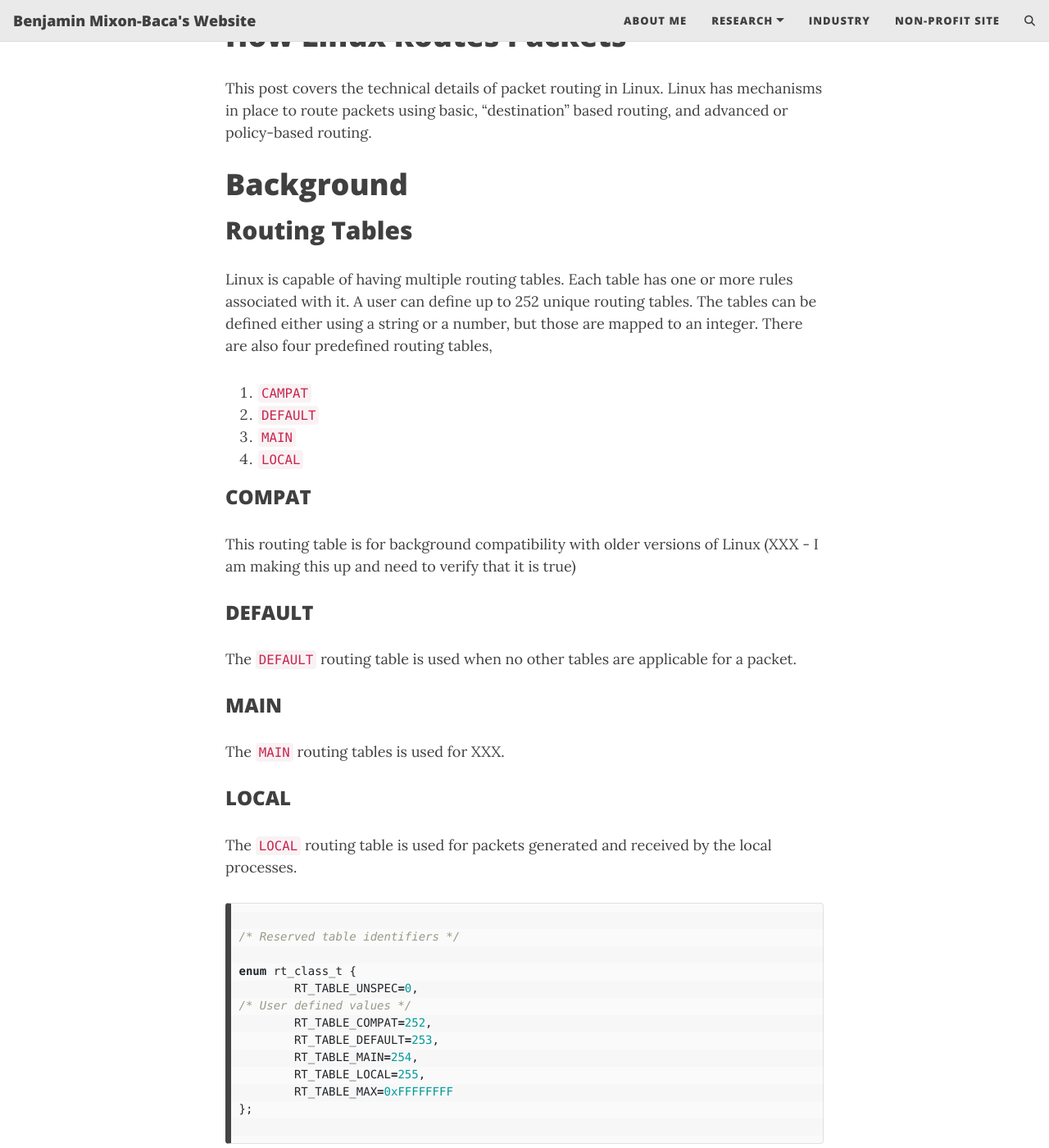
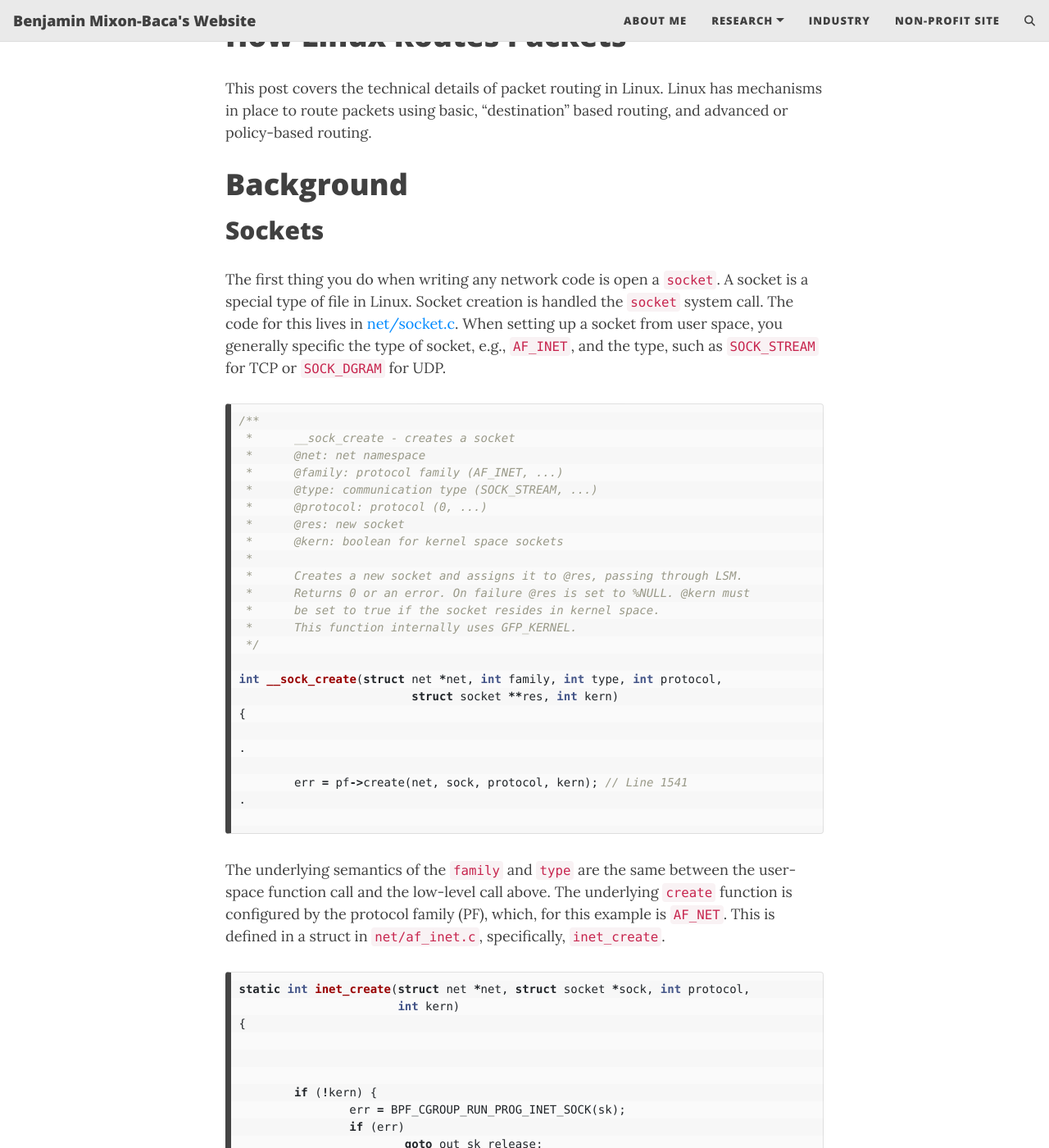
Before and after one commit to bmixonba/bmixonba.github.io, a Jekyll site: the page built from _posts/2025-05-21-Linux-Routing.md, in a window 1280 px wide and 1400 px high, scrolled down 226 px. Shown: the whole window at 82% size. Built offline with Jekyll 4.4.1, drawn with Linux system fonts in a browser that asks for light colours; comment, search, counter and statistics services are not loaded; some of the changed text lies outside the part shown.

Commit message:
Updating Routing blog.

````diff
--- a/_posts/2025-05-21-Linux-Routing.md
+++ b/_posts/2025-05-21-Linux-Routing.md
@@ -7,6 +7,65 @@
 
 # Background
 
+## Sockets
+
+The first thing you do when writing any network code is open a `socket`. A socket is a special type
+of file in Linux. Socket creation is handled the `socket` system call. The code for this
+lives in [net/socket.c](https://github.com/torvalds/linux/blob/master/net/socket.c#L1621). When
+setting up a socket from user space, you generally specific the type of socket, e.g., `AF_INET`,
+and the type, such as `SOCK_STREAM` for TCP or `SOCK_DGRAM` for UDP.
+
+
+```c
+/**
+ *	__sock_create - creates a socket
+ *	@net: net namespace
+ *	@family: protocol family (AF_INET, ...)
+ *	@type: communication type (SOCK_STREAM, ...)
+ *	@protocol: protocol (0, ...)
+ *	@res: new socket
+ *	@kern: boolean for kernel space sockets
+ *
+ *	Creates a new socket and assigns it to @res, passing through LSM.
+ *	Returns 0 or an error. On failure @res is set to %NULL. @kern must
+ *	be set to true if the socket resides in kernel space.
+ *	This function internally uses GFP_KERNEL.
+ */
+
+int __sock_create(struct net *net, int family, int type, int protocol,
+			 struct socket **res, int kern)
+{
+
+.
+
+	err = pf->create(net, sock, protocol, kern); // Line 1541
+.
+
+```
+
+The underlying semantics of the `family` and `type` are the same between the user-space function
+call and the low-level call above. The underlying `create` function is configured by the
+protocol family (PF), which, for this example is `AF_NET`. This is defined in a struct in `net/af_inet.c`,
+specifically, `inet_create`.
+
+```c
+static int inet_create(struct net *net, struct socket *sock, int protocol,
+		       int kern)
+{
+
+
+
+	if (!kern) {
+		err = BPF_CGROUP_RUN_PROG_INET_SOCK(sk);
+		if (err)
+			goto out_sk_release;
+	}
+
+```
+Figure. Socket creation in [`net/af_net.c`](https://github.com/torvalds/linux/blob/master/net/ipv4/af_inet.c#L252)
+
+
+I am currently not sure how the `create` set
 
 ## Routing Tables
 
@@ -52,6 +111,7 @@
 
 ```
 Figure X. [Identifiers for routing tables.](https://elixir.bootlin.com/linux/v6.14.4/source/include/uapi/linux/rtnetlink.h#L355)
+
 
 # Lifetime of a packet
 
@@ -123,9 +183,42 @@
 ### Listen
 
 The listen system call is implemented using the following kernel datastructures and functions.
+
+```c
+
+const struct proto_ops inet_stream_ops = {
+	.family		   = PF_INET,
+	.owner		   = THIS_MODULE,
+
+	.listen		   = inet_listen,
+	.setsockopt	   = sock_common_setsockopt,
+	.getsockopt	   = sock_common_getsockopt,
+	.sendmsg	   = inet_sendmsg,
+	.recvmsg	   = inet_recvmsg,
+```
+Figure X. Data stuctures for `PROTO_STREAM`/TCP sockets as defined in [`net/af_inet.c`](https://github.com/torvalds/linux/blob/master/net/ipv4/af_inet.c#L1052)
+
+
+```c
+/*
+ *	Move a socket into listening state.
+ */
+int inet_listen(struct socket *sock, int backlog)
+{
+
+```
+Figure `listen` for `AF_NET` is implemented in [`af_inet.c`](https://github.com/torvalds/linux/blob/master/net/ipv4/af_inet.c#L252)
+
+
 The inet\_connection\_sock\_af\_ops struct ipv4_specific contains callback functions for
 processing received tcp packets. The `conn\_request` member is eventually called be the
 Linux `socket` is in the `LISTEN` state, per the comments.
+
+
+The input function will eventually call the `ip_route_output_slow` function to send the response
+out the proper device.
+
+##### Routing outgoing packets.
 
 ```c
 
@@ -283,6 +376,108 @@
 Figure X. FIB look up in [`ip_fib.c`](https://github.com/torvalds/linux/blob/master/include/net/ip_fib.h#L374)
 
 
+```c
+
+
+#### IPsec support in Linux
+
+XFRM is used to support IPsec in the Linux kernel [link](https://docs.cilium.io/en/latest/reference-guides/xfrm/index.html)
+int __xfrm_policy_check(struct sock *sk, int dir, struct sk_buff *skb,
+			unsigned short family)
+{
+
+	nf_nat_decode_session(skb, &fl, family);
+
+```
+Figure `__xfrm_policy_check` in [3673](https://github.com/torvalds/linux/blob/master/net/xfrm/xfrm_policy.c#L3673)
+
+#### Routing Incoming packets
+
+```c
+
+static enum skb_drop_reason
+ip_route_input_slow(struct sk_buff *skb, __be32 daddr, __be32 saddr,
+		    dscp_t dscp, struct net_device *dev,
+		    struct fib_result *res)
+{
+// Get rid of invalid addresses first
+
+
+	/*
+	 *	Now we are ready to route packet.
+	 */
+//
+	fl4.flowi4_mark = skb->mark;
+
+	fl4.flowi4_uid = sock_net_uid(net, NULL);
+//
+	err = fib_lookup(net, &fl4, res, 0);
+	if (err != 0) {
+		if (!IN_DEV_FORWARD(in_dev))
+	err = fib_lookup(net, &fl4, res, 0);
+
+```
+Figure `ip_route_input_slow` in [route.c](https://github.com/torvalds/linux/blob/master/net/ipv4/route.c#L2908)
+
+The call to `fib_lookup` finds the correct route for the incoming packet. `fib_lookup` has two definitions, one for
+when the kernel supports only one routing table, and one for when multiple tables are available.
+
+```c
+
+static inline int fib_lookup(struct net *net, struct flowi4 *flp,
+			     struct fib_result *res, unsigned int flags)
+{
+
+	flags |= FIB_LOOKUP_NOREF;
+	if (net->ipv4.fib_has_custom_rules)
+		return __fib_lookup(net, flp, res, flags);
+
+
+```
+Figure X. `fig_lookup` for multiple tables [374](https://github.com/torvalds/linux/blob/master/include/net/ip_fib.h#L374).
+```c
+
+When mutliple tables are defined, the routing code calls into `__fib_lookup` in [`fib_rules.c`](https://github.com/torvalds/linux/blob/master/net/ipv4/fib_rules.c#L108).
+
+int __fib_lookup(struct net *net, struct flowi4 *flp,
+		 struct fib_result *res, unsigned int flags)
+{
+.
+	err = fib_rules_lookup(net->ipv4.rules_ops, flowi4_to_flowi(flp), 0, &arg);
+
+}
+.
+
+static int fib_rule_match(struct fib_rule *rule, struct fib_rules_ops *ops,
+			  struct flowi *fl, int flags,
+			  struct fib_lookup_arg *arg)
+{
+	int iifindex, oifindex, ret = 0;
+
+	if ((rule->mark ^ fl->flowi_mark) & rule->mark_mask)
+		goto out;
+
+	if (rule->tun_id && (rule->tun_id != fl->flowi_tun_key.tun_id))
+		goto out;
+
+	if (rule->l3mdev && !l3mdev_fib_rule_match(rule->fr_net, fl, arg))
+		goto out;
+
+	if (uid_lt(fl->flowi_uid, rule->uid_range.start) ||
+	    uid_gt(fl->flowi_uid, rule->uid_range.end))
+		goto out;
+
+
+
+.
+
+int fib_rules_lookup(struct fib_rules_ops *ops, struct flowi *fl,
+		     int flags, struct fib_lookup_arg *arg)
+{
+
+
+```
+Figure X. in `fig_rules.c` Line [108](https://github.com/torvalds/linux/blob/master/net/ipv4/fib_rules.c#L108)
 
 
 ## Client: Local to Remote
````
